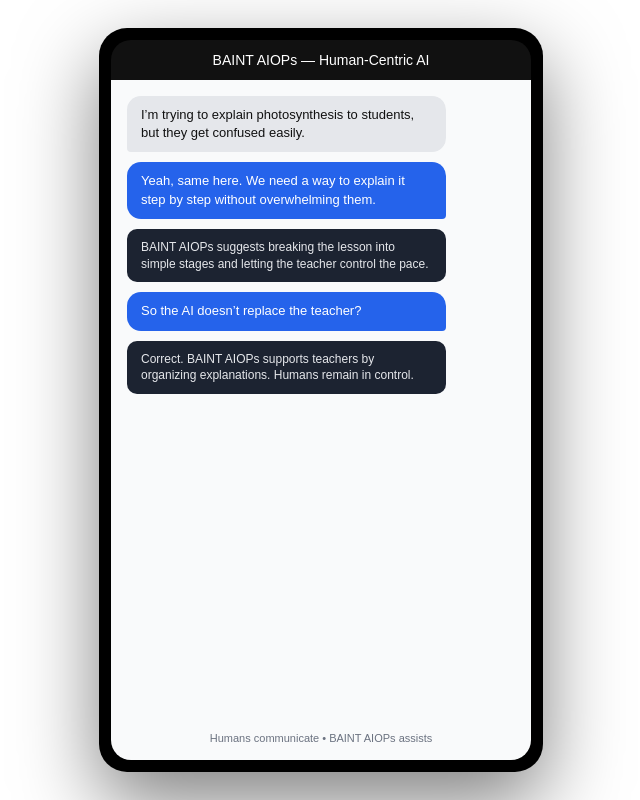
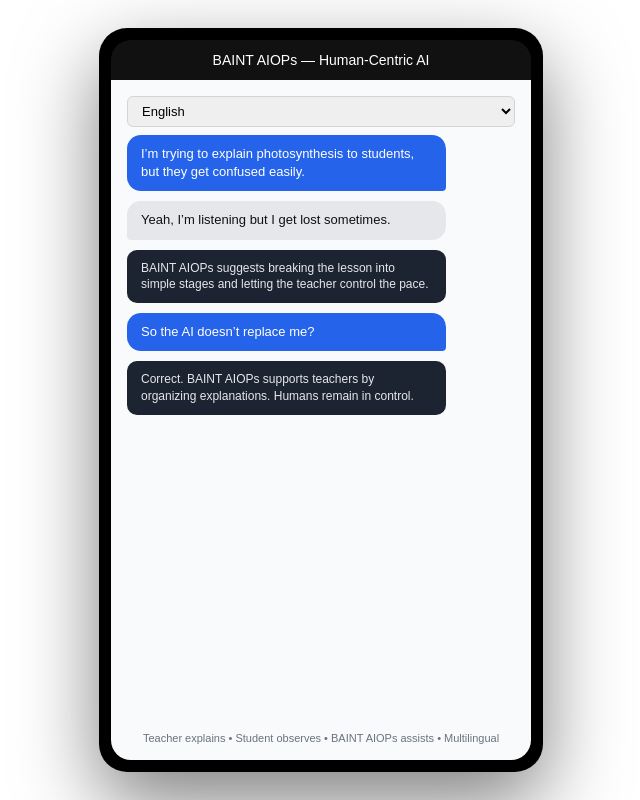
Before and after one commit to BAINT-tech/BAINT-AIOPs---Human-centric-AI-chat-demo-concept-, a plain HTML site: page index.html in a window 1280 px wide. Shown: the whole page, without its empty margins (319-959 px from the left). Drawn offline with Linux system fonts and the light colour scheme.

Commit message:
Update index.html

```diff
--- a/index.html
+++ b/index.html
@@ -2,7 +2,7 @@
 <html lang="en">
 <head>
 <meta charset="UTF-8">
-<title>BAINT AIOPs — Human-Centric AI (Chat Demo)</title>
+<title>BAINT AIOPs — Human-Centric AI (Multilingual Chat Demo)</title>
 <meta name="viewport" content="width=device-width, initial-scale=1.0">
 
 <style>
@@ -16,7 +16,6 @@
   height: 100vh;
 }
 
-/* Device shell */
 .device {
   width: 420px;
   height: 720px;
@@ -28,7 +27,6 @@
   flex-direction: column;
 }
 
-/* Top bar */
 .top-bar {
   height: 40px;
   background: #111;
@@ -40,7 +38,6 @@
   font-size: 14px;
 }
 
-/* Screen */
 .screen {
   flex: 1;
   background: #f9fafb;
@@ -50,7 +47,6 @@
   flex-direction: column;
 }
 
-/* Chat area */
 .chat {
   flex: 1;
   overflow-y: auto;
@@ -67,14 +63,14 @@
   line-height: 1.4;
 }
 
-.human {
+.teacher {
   background: #2563eb;
   color: #fff;
   align-self: flex-end;
   border-bottom-right-radius: 4px;
 }
 
-.other-human {
+.student {
   background: #e5e7eb;
   color: #111;
   align-self: flex-start;
@@ -90,59 +86,126 @@
   opacity: 0.95;
 }
 
-/* Footer */
+/* Footer and language selector */
 .footer {
   text-align: center;
   font-size: 11px;
   color: #6b7280;
   margin-top: 6px;
 }
+
+#language-select {
+  margin-bottom: 8px;
+  padding: 6px 10px;
+  border-radius: 6px;
+  font-size: 13px;
+  border: 1px solid #d1d5db;
+  width: 100%;
+}
 </style>
 </head>
 
 <body>
-
 <div class="device">
   <div class="top-bar">BAINT AIOPs — Human-Centric AI</div>
 
   <div class="screen">
+    <select id="language-select" onchange="updateChatLanguage()">
+      <option value="en">English</option>
+      <option value="zh">Chinese</option>
+      <option value="es">Spanish</option>
+      <option value="fr">French</option>
+    </select>
     <div class="chat" id="chat"></div>
     <div class="footer">
-      Humans communicate • BAINT AIOPs assists
+      Teacher explains • Student observes • BAINT AIOPs assists • Multilingual
     </div>
   </div>
 </div>
 
 <script>
 const chat = document.getElementById("chat");
+const languageSelect = document.getElementById("language-select");
 
 const messages = [
-  { type: "other-human", text: "I’m trying to explain photosynthesis to students, but they get confused easily." },
-  { type: "human", text: "Yeah, same here. We need a way to explain it step by step without overwhelming them." },
-  { type: "ai", text: "BAINT AIOPs suggests breaking the lesson into simple stages and letting the teacher control the pace." },
-  { type: "human", text: "So the AI doesn’t replace the teacher?" },
-  { type: "ai", text: "Correct. BAINT AIOPs supports teachers by organizing explanations. Humans remain in control." },
-  { type: "other-human", text: "That makes sense. Students can observe, listen, and ask questions instead of guessing." },
-  { type: "ai", text: "Result: clearer learning, reduced confusion, and human-led education." }
+  {
+    type: "teacher",
+    text: { en: "I’m trying to explain photosynthesis to students, but they get confused easily.",
+            zh: "我正在尝试向学生解释光合作用，但他们很容易困惑。",
+            es: "Estoy tratando de explicar la fotosíntesis a los estudiantes, pero se confunden fácilmente.",
+            fr: "J'essaie d'expliquer la photosynthèse aux étudiants, mais ils se confondent facilement." }
+  },
+  {
+    type: "student",
+    text: { en: "Yeah, I’m listening but I get lost sometimes.",
+            zh: "是的，我在听，但有时我会迷失。",
+            es: "Sí, estoy escuchando, pero a veces me pierdo.",
+            fr: "Oui, j'écoute mais parfois je me perds." }
+  },
+  {
+    type: "ai",
+    text: { en: "BAINT AIOPs suggests breaking the lesson into simple stages and letting the teacher control the pace.",
+            zh: "BAINT AIOPs建议将课程分解为简单阶段，并让教师控制进度。",
+            es: "BAINT AIOPs sugiere dividir la lección en etapas simples y dejar que el profesor controle el ritmo.",
+            fr: "BAINT AIOPs suggère de diviser la leçon en étapes simples et de laisser l'enseignant contrôler le rythme." }
+  },
+  {
+    type: "teacher",
+    text: { en: "So the AI doesn’t replace me?",
+            zh: "所以 AI 不会取代我吗？",
+            es: "Entonces, ¿la IA no me reemplaza?",
+            fr: "Donc l'IA ne me remplace pas ?" }
+  },
+  {
+    type: "ai",
+    text: { en: "Correct. BAINT AIOPs supports teachers by organizing explanations. Humans remain in control.",
+            zh: "正确。BAINT AIOPs通过组织讲解支持教师。人类保持控制。",
+            es: "Correcto. BAINT AIOPs apoya a los maestros organizando las explicaciones. Los humanos siguen teniendo el control.",
+            fr: "Correct. BAINT AIOPs soutient les enseignants en organisant les explications. Les humains restent aux commandes." }
+  },
+  {
+    type: "student",
+    text: { en: "That makes sense. I can follow along better now.",
+            zh: "这很有道理。我现在可以更好地跟上了。",
+            es: "Tiene sentido. Ahora puedo seguir mejor.",
+            fr: "Ça a du sens. Je peux mieux suivre maintenant." }
+  },
+  {
+    type: "ai",
+    text: { en: "Result: clearer learning, reduced confusion, human-led education.",
+            zh: "结果：学习更清晰，混淆减少，以人为主导的教育。",
+            es: "Resultado: aprendizaje más claro, menos confusión, educación dirigida por humanos.",
+            fr: "Résultat : apprentissage plus clair, confusion réduite, éducation dirigée par l'humain." }
+  }
 ];
 
 let index = 0;
+let currentLanguage = "en";
 
 function addMessage() {
   if (index >= messages.length) return;
 
   const msg = document.createElement("div");
   msg.className = "msg " + messages[index].type;
-  msg.innerText = messages[index].text;
+  msg.dataset.text = JSON.stringify(messages[index].text); // save all languages
+  msg.innerText = messages[index].text[currentLanguage];
   chat.appendChild(msg);
 
   chat.scrollTop = chat.scrollHeight;
+
+  let delay = messages[index].type === 'ai' ? 1400 : 900;
   index++;
-
-  setTimeout(addMessage, 900);
+  setTimeout(addMessage, delay);
 }
 
-// Start chat
+function updateChatLanguage() {
+  currentLanguage = languageSelect.value;
+  document.querySelectorAll(".chat .msg").forEach(msg => {
+    const textObj = JSON.parse(msg.dataset.text);
+    msg.innerText = textObj[currentLanguage];
+  });
+}
+
 setTimeout(addMessage, 600);
 </script>
 
```
